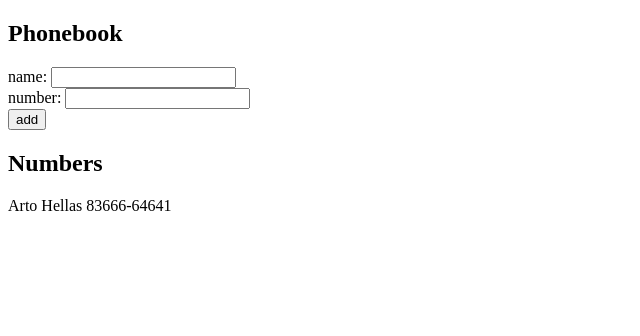
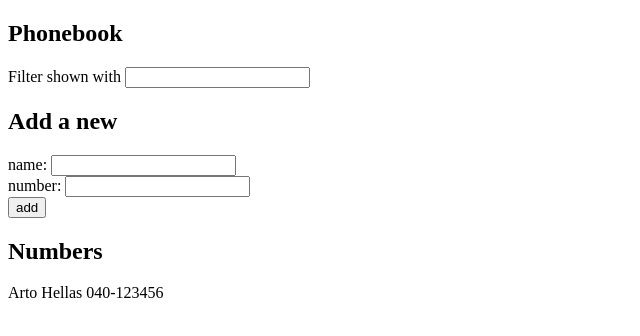
Before and after one commit to Pramod-Kumar-G/full-stack-open, a React (Vite) app in the folder part2/phonebook/: page / in a window 1280 px wide. Shown: the top 336 px of the page, without its empty margins (0-640 px from the left). Built offline with nearby package versions, Linux system fonts and the light colour scheme.

Commit message:
implement solution for exercise 2.9

```diff
--- a/part2/phonebook/src/App.jsx
+++ b/part2/phonebook/src/App.jsx
@@ -2,14 +2,15 @@ import { useState } from 'react'
 
 const App = () => {
     const [persons, setPersons] = useState([
-        { name: 'Arto Hellas', phone: '83666-64641' }
+        { name: 'Arto Hellas', phone: '040-123456', id: 1 },
     ])
     const [newName, setNewName] = useState('')
     const [newPhone, setNewPhone] = useState('')
+    const [searchResults, setSearchResults] = useState([])
 
     const handleSubmit = (event) => {
         event.preventDefault();
-        const isPresent = persons.find((person) => person.name == newName)
+        const isPresent = persons.find((person) => person.name.toLowerCase() == newName.toLowerCase())
         if (isPresent) {
             alert(`${newName} is already added to phonebook`)
             return;
@@ -18,14 +19,25 @@ const App = () => {
             alert("Empty name or phone provided. Please fill all the details.")
             return;
         }
-        setPersons(persons.concat({ name: newName, phone: newPhone }))
+        setPersons(persons.concat({ name: newName, phone: newPhone, id: persons.length + 1 }))
         setNewName("")
         setNewPhone("")
     }
 
+    const handleSearch = (event) => {
+        const searchQuery = event.target.value;
+        const filteredPersonsArray = persons.filter((person) => person.name.toLowerCase().includes(searchQuery.toLowerCase()))
+        setSearchResults(filteredPersonsArray)
+    }
+    console.log(persons)
+
     return (
         <div>
             <h2>Phonebook</h2>
+            <div>Filter shown with <input onChange={handleSearch} /></div>
+            <div>{searchResults.map(person => <div key={person.id}>{person.name} {person.phone}</div>)}</div>
+
+            <h2>Add a new</h2>
             <form onSubmit={handleSubmit}>
                 <div>name: <input value={newName} onChange={(event) => setNewName(event.target.value)} /></div>
                 <div>number: <input value={newPhone} onChange={(event) => setNewPhone(event.target.value)} /></div>
@@ -35,7 +47,7 @@ const App = () => {
             </form>
             <h2>Numbers</h2>
             <div>
-                {persons.map((person) => <div key={person.name}>{person.name} {person.phone}</div>)}
+                {persons.map((person) => <div key={person.id}>{person.name} {person.phone}</div>)}
             </div>
         </div>
     )
```
